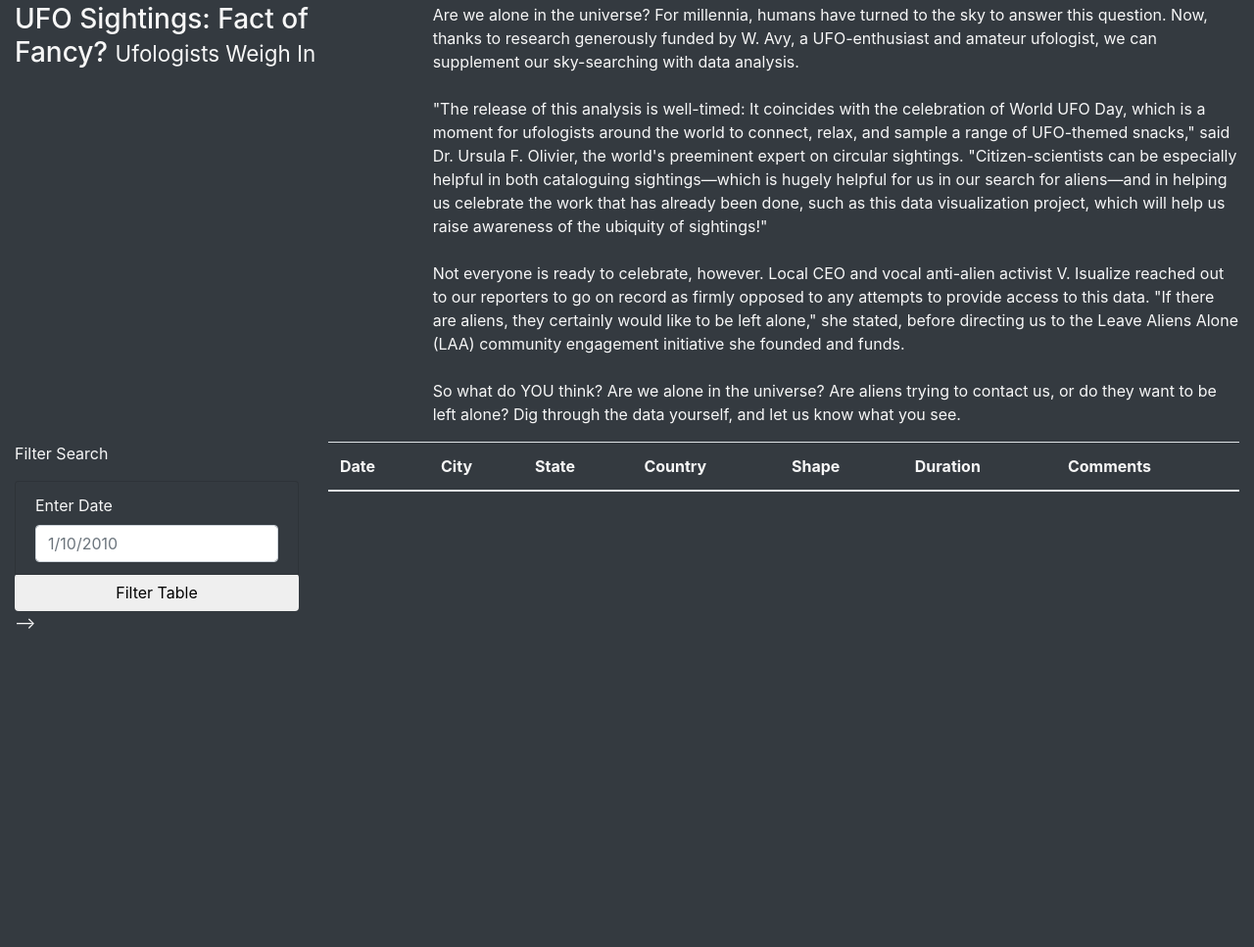
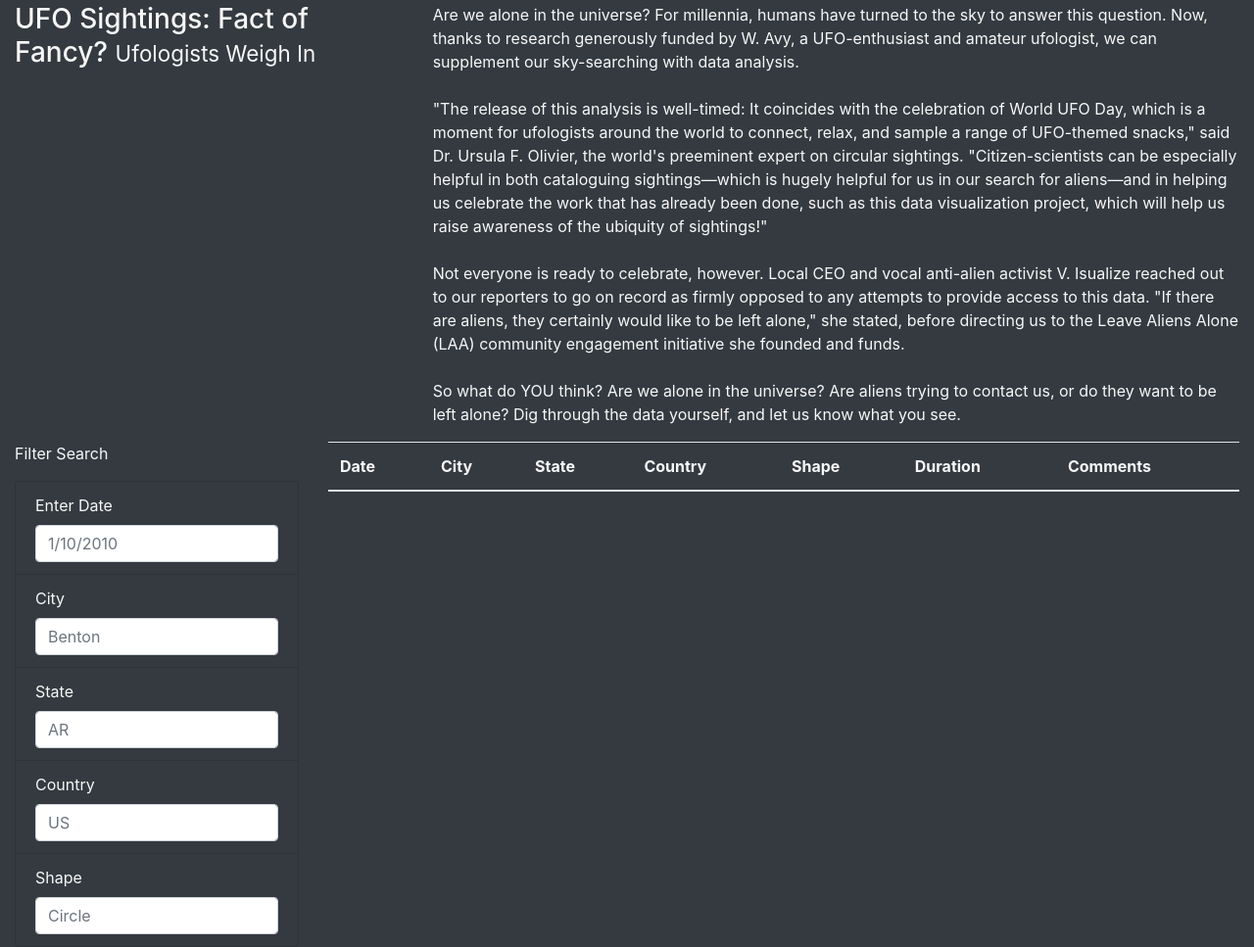
Before and after one commit to hillsar13/UFOs, a plain HTML site: page index.html in a window 1280 px wide. Shown: the part 304-1271 px from the top of the page at 98% size. Before the commit the page ends 952 px from the top, so only its background shows below. Drawn offline with nearby package versions, Linux system fonts and the light colour scheme; files that its build step writes are made by us from their sources; a script that the page names is missing; files whose address does not match are found by name.

Commit message:
Challenge HTML

```diff
--- a/index.html
+++ b/index.html
@@ -43,9 +43,18 @@
                         <li class="list-group-item bg-dark">
                             <label for="date">Enter Date </label>
                             <input type="text" class="form-control" placeholder="1/10/2010" id="datetime">
-                        </li>
-                        <button id="filter-btn" type="button" class="btn btn-default">Filter Table</button>
-                        </li> -->
+                        <li class="list-group-item bg-dark">
+                            <label for="date">City </label>
+                            <input type="text" class="form-control" placeholder="Benton" id="city">
+                        <li class="list-group-item bg-dark">
+                            <label for="date">State </label>
+                            <input type="text" class="form-control" placeholder="AR" id="state">
+                        <li class="list-group-item bg-dark">
+                            <label for="date">Country </label>
+                            <input type="text" class="form-control" placeholder="US" id="country">
+                        <li class="list-group-item bg-dark">
+                            <label for="date">Shape </label>
+                            <input type="text" class="form-control" placeholder="Circle" id="shape">
                     </ul>
                 </form>
             </div>
```
